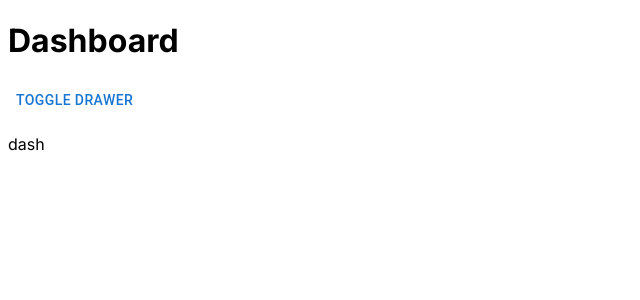
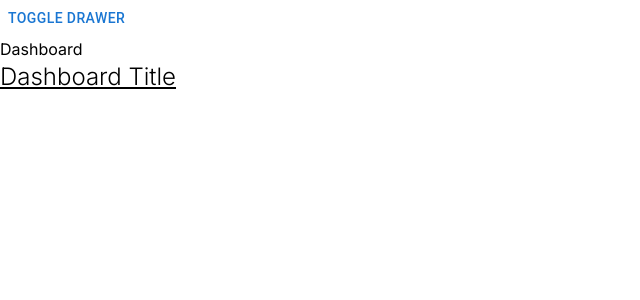
Before and after one commit to softgen-mustafa/softgen-web, a Next.js app: page /dashboard in a window 1280 px wide. Shown: the top 300 px of the page, without its empty margins (0-640 px from the left). Built offline with nearby package versions, Linux system fonts and the light colour scheme.

Commit message:
Tailwind Css Fixed

```diff
--- a/app/auth/layout.tsx
+++ b/app/auth/layout.tsx
@@ -9,7 +9,7 @@ export default function AuthLayout({
     {/* <html lang="en">
       <body> */}
         <h1>Auth Layout</h1>
-        <div>
+        <div style={{background: 'red'}}>
           {children}
         </div>
         {/* </body>
--- a/app/dashboard/layout.tsx
+++ b/app/dashboard/layout.tsx
@@ -10,10 +10,12 @@ export default function DashboardLayout({
   const [open, setOpen] = useState(false);
   return (
     <div>
-        <h1>Dashboard</h1>
+      <div className="">
         <Button onClick={() => {
           setOpen(!open);
         }}>Toggle Drawer</Button>
+        <h1>Dashboard</h1>
+      </div>
         <Drawer open={open} onClose={() => {setOpen(false);}}>
           <Box sx={{width: 250}}></Box>
         </Drawer>
--- a/app/dashboard/page.tsx
+++ b/app/dashboard/page.tsx
@@ -1,6 +1,8 @@
 const Page = () => {
   return (
-    <div><p>dash</p></div>
+    <div>
+      <h1 className="text-2xl font-light underline">Dashboard Title</h1>
+      </div>
   )
 }
 export default Page;
--- a/app/globals.css
+++ b/app/globals.css
@@ -1,3 +1,33 @@
 @tailwind base;
 @tailwind components;
 @tailwind utilities;
+
+/* :root {
+  --foreground-rgb: 0, 0, 0;
+  --background-start-rgb: 214, 219, 220;
+  --background-end-rgb: 255, 255, 255;
+}
+
+@media (prefers-color-scheme: dark) {
+  :root {
+    --foreground-rgb: 255, 255, 255;
+    --background-start-rgb: 0, 0, 0;
+    --background-end-rgb: 0, 0, 0;
+  }
+}
+
+body {
+  color: rgb(var(--foreground-rgb));
+  background: linear-gradient(
+      to bottom,
+      transparent,
+      rgb(var(--background-end-rgb))
+    )
+    rgb(var(--background-start-rgb));
+} */
+
+@layer utilities {
+  .text-balance {
+    text-wrap: balance;
+  }
+}
--- a/app/layout.tsx
+++ b/app/layout.tsx
@@ -1,6 +1,12 @@
 import { Inter } from "next/font/google";
 const inter = Inter({ subsets: ["latin"] });
+import type { Metadata } from "next";
+import "./globals.css";
 
+export const metadata: Metadata = {
+  title: "Create Next App",
+  description: "Generated by create next app",
+};
 
 export default function RootLayout({
   children,
--- a/tailwind.config.ts
+++ b/tailwind.config.ts
@@ -8,11 +8,6 @@ const config: Config = {
   ],
   theme: {
     extend: {
-      backgroundImage: {
-        "gradient-radial": "radial-gradient(var(--tw-gradient-stops))",
-        "gradient-conic":
-          "conic-gradient(from 180deg at 50% 50%, var(--tw-gradient-stops))",
-      },
     },
   },
   plugins: [],
```
